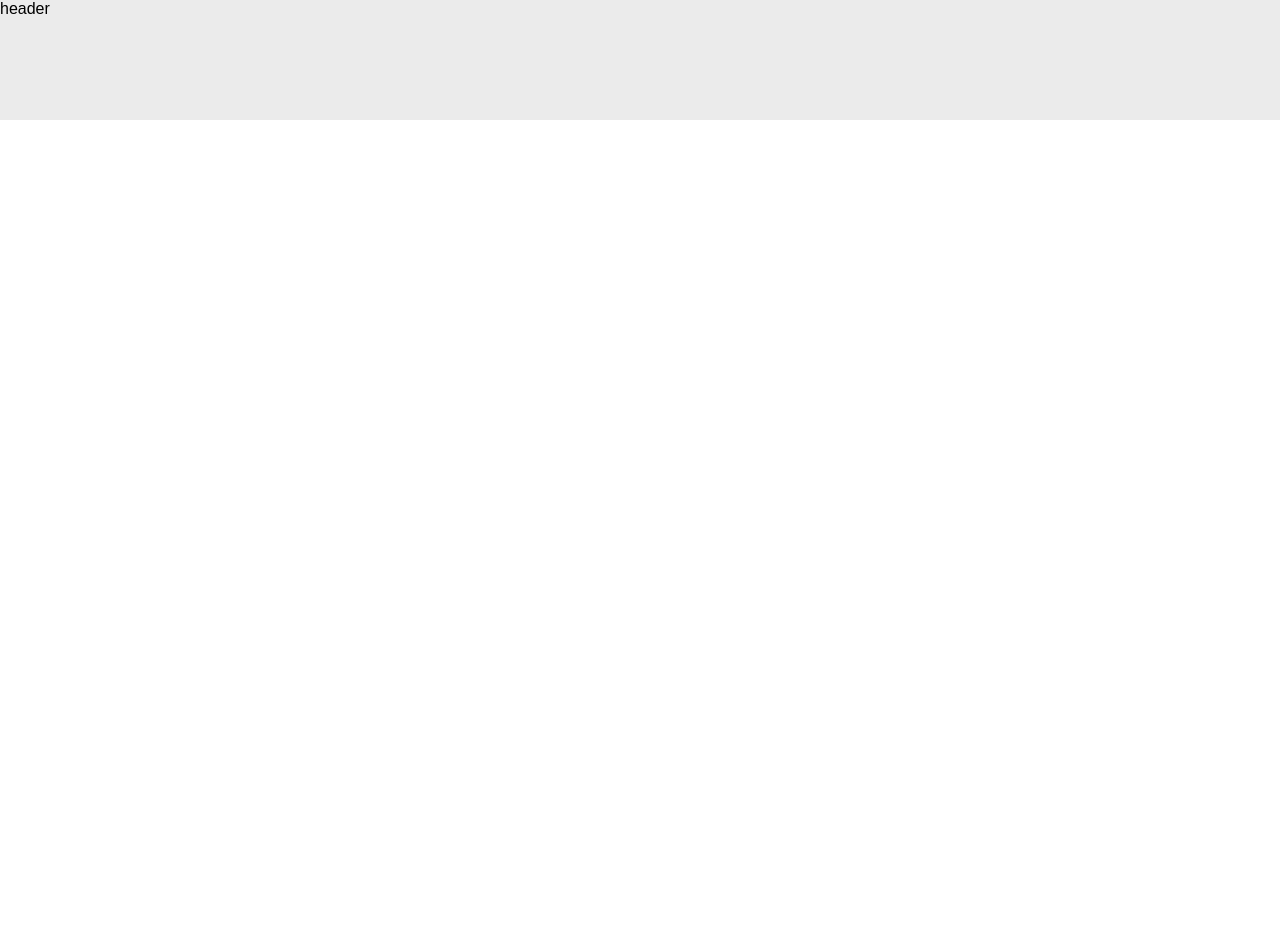
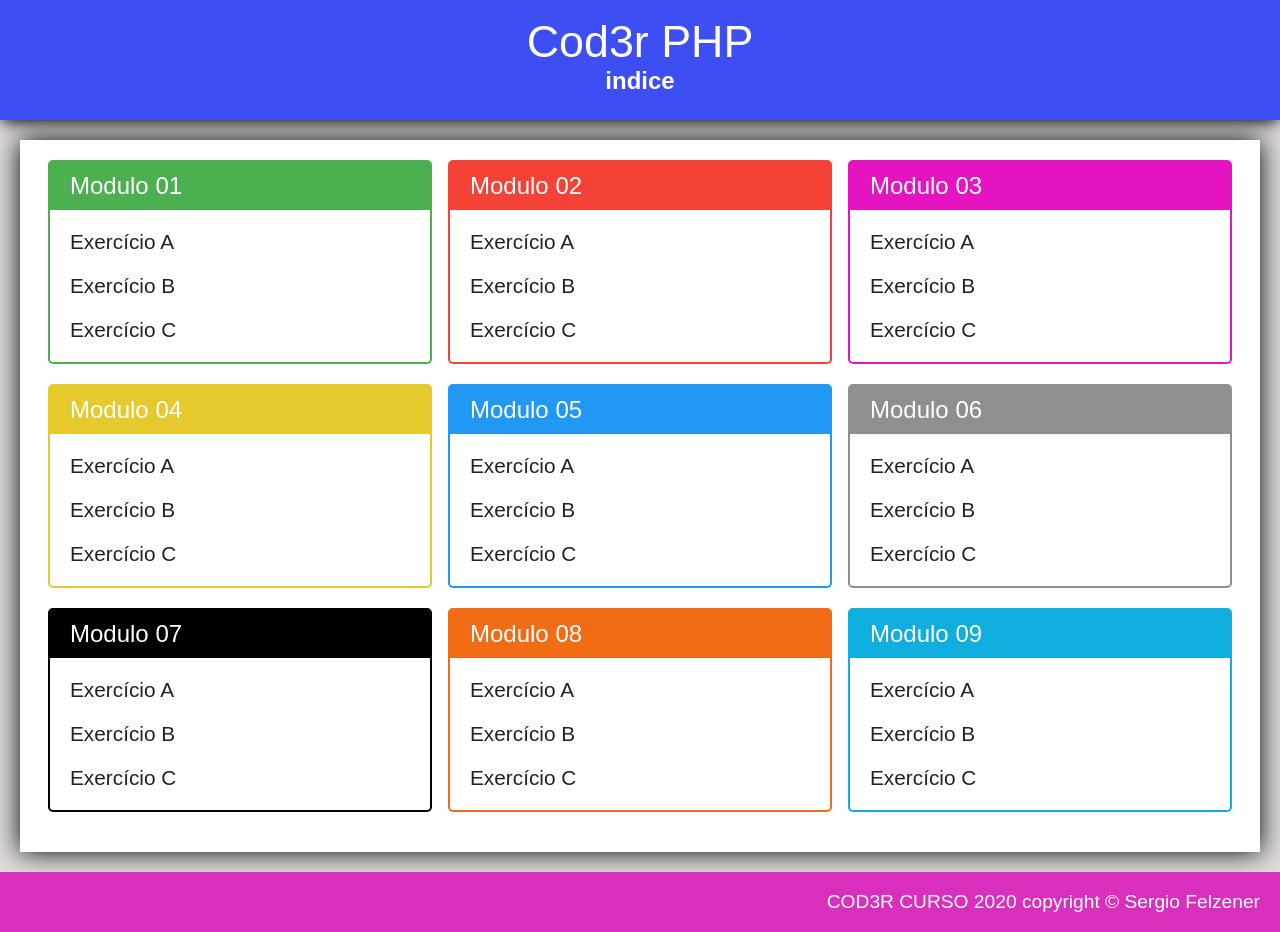
Before and after one commit to SergioFelzener/cod3rPHP, a PHP site: page / in a window 1280 px wide. Run offline with PHP 8.4, Linux system fonts and the light colour scheme.

Commit message:
finish layout

```diff
--- a/assets/css/style.css
+++ b/assets/css/style.css
@@ -13,5 +13,169 @@ body {
 }
 
 .header {
-    background-color: #ebebeb;
+    grid-area: header;
+    background-color: #3d4ff3;
+    color: white;
+    display: flex;
+    flex-direction: column;
+    justify-content: center;
+    align-items: center;
+    padding-bottom: 10px;
+    z-index: 1;
+    box-shadow: 0px 4px 15px -2px #000000;
 }
+
+.header>h1 {
+    margin: 0px;
+    font-weight: 300;
+    font-size: 2.8rem;
+}
+
+.header>h2 {
+    margin: 0px;
+}
+
+.main {
+    grid-area: main;
+    height: calc(100vh - 180px);
+    /*Definindo tamanho max.*/
+    background-color: #dfdbdb;
+    padding: 20px;
+}
+
+.footer {
+    grid-area: footer;
+    background-color: #d830bc;
+    display: flex;
+    justify-content: flex-end;
+    align-items: center;
+    font-size: 1.2rem;
+    padding: 0px 20px;
+    color: #FFFFFF;
+    position: sticky;
+    bottom: 0px;
+}
+
+.content {
+    position: relative;
+    height: 100%;
+    overflow-y: scroll;
+    background-color: #ffffff;
+    padding: 20px;
+    box-shadow: 0px 0px 25px 0px #000000;
+}
+
+.modules {
+    display: flex;
+    flex-wrap: wrap;
+    justify-content: space-around;
+}
+
+.module {
+    flex-basis: 32%;
+    margin-bottom: 20px;
+    border-radius: 5px;
+}
+
+.module>h3 {
+    margin: 0px;
+    color: #ffffff;
+    font-weight: 300;
+    font-size: 1.5rem;
+    padding: 10px 20px;
+    background-color: #3d4ff3;
+}
+
+.module>ul {
+    margin: 0px;
+    padding: 10px;
+    list-style: none;
+}
+
+.module>ul>li {
+    padding: 10px;
+    font-size: 1.3rem;
+    cursor: pointer;
+}
+
+.module>ul>li>a {
+    display: flex;
+    text-decoration: none;
+    color: #222;
+}
+
+.module>ul>li:hover {
+    background-color: #EEE;
+}
+
+.module.green {
+    border: 2px solid #4CAF50;
+}
+
+.module.green>h3 {
+    background-color: #4CAF50;
+}
+
+.module.red {
+    border: 2px solid #F44336;
+}
+
+.module.red>h3 {
+    background-color: #F44336;
+}
+
+.module.blue {
+    border: 2px solid #2198F3;
+}
+
+.module.blue>h3 {
+    background-color: #2198F3;
+}
+
+.module.gray {
+    border: 2px solid #8f8f8f;
+}
+
+.module.gray>h3 {
+    background-color: #8f8f8f;
+}
+
+.module.yellow {
+    border: 2px solid #e6ca2d;
+}
+
+.module.yellow>h3 {
+    background-color: #e6ca2d;
+}
+
+.module.purple {
+    border: 2px solid #e414c1;
+}
+
+.module.purple>h3 {
+    background-color: #e414c1;
+}
+
+.module.cian {
+    border: 2px solid #0faedf;
+}
+
+.module.cian>h3 {
+    background-color: #0faedf;
+}
+
+.module.orange {
+    border: 2px solid #f16c14;
+}
+
+.module.orange>h3 {
+    background-color: #f16c14;
+}
+
+.module.black {
+    border: 2px solid #000000;
+}
+
+.module.black>h3 {
+    background-color: #000000;
+}
--- a/index.html
+++ b/index.html
@@ -8,9 +8,91 @@
 </head>
 
 <body>
-    <header class="header">header</header>
-    <main class="main"></main>
-    <footer class="footer"></footer>
+    <header class="header">
+        <h1>Cod3r PHP</h1>
+        <h2>indice</h2>
+    </header>
+    <main class="main">
+        <div class="content">
+            <nav class="modules">
+                <div class="module green">
+                    <h3>Modulo 01</h3>
+                    <ul>
+                        <li><a href="#">Exercício A</a></li>
+                        <li><a href="#">Exercício B</a></li>
+                        <li><a href="#">Exercício C</a></li>
+                    </ul>
+                </div>
+                <div class="module red">
+                    <h3>Modulo 02</h3>
+                    <ul>
+                        <li><a href="#">Exercício A</a></li>
+                        <li><a href="#">Exercício B</a></li>
+                        <li><a href="#">Exercício C</a></li>
+                    </ul>
+                </div>
+                <div class="module purple">
+                    <h3>Modulo 03</h3>
+                    <ul>
+                        <li><a href="#">Exercício A</a></li>
+                        <li><a href="#">Exercício B</a></li>
+                        <li><a href="#">Exercício C</a></li>
+                    </ul>
+                </div>
+                <div class="module yellow">
+                    <h3>Modulo 04</h3>
+                    <ul>
+                        <li><a href="#">Exercício A</a></li>
+                        <li><a href="#">Exercício B</a></li>
+                        <li><a href="#">Exercício C</a></li>
+                    </ul>
+                </div>
+                <div class="module blue">
+                    <h3>Modulo 05</h3>
+                    <ul>
+                        <li><a href="#">Exercício A</a></li>
+                        <li><a href="#">Exercício B</a></li>
+                        <li><a href="#">Exercício C</a></li>
+                    </ul>
+                </div>
+                <div class="module gray">
+                    <h3>Modulo 06</h3>
+                    <ul>
+                        <li><a href="#">Exercício A</a></li>
+                        <li><a href="#">Exercício B</a></li>
+                        <li><a href="#">Exercício C</a></li>
+                    </ul>
+                </div>
+                <div class="module black">
+                    <h3>Modulo 07</h3>
+                    <ul>
+                        <li><a href="#">Exercício A</a></li>
+                        <li><a href="#">Exercício B</a></li>
+                        <li><a href="#">Exercício C</a></li>
+                    </ul>
+                </div>
+                <div class="module orange">
+                    <h3>Modulo 08</h3>
+                    <ul>
+                        <li><a href="#">Exercício A</a></li>
+                        <li><a href="#">Exercício B</a></li>
+                        <li><a href="#">Exercício C</a></li>
+                    </ul>
+                </div>
+                <div class="module cian">
+                    <h3>Modulo 09</h3>
+                    <ul>
+                        <li><a href="#">Exercício A</a></li>
+                        <li><a href="#">Exercício B</a></li>
+                        <li><a href="#">Exercício C</a></li>
+                    </ul>
+                </div>
+            </nav>
+        </div>
+    </main>
+    <footer class="footer">
+        COD3R CURSO 2020 copyright © Sergio Felzener
+    </footer>
 </body>
 
 </html>
```
